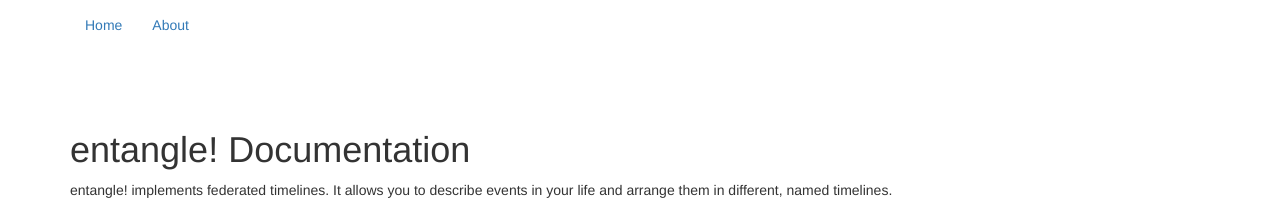
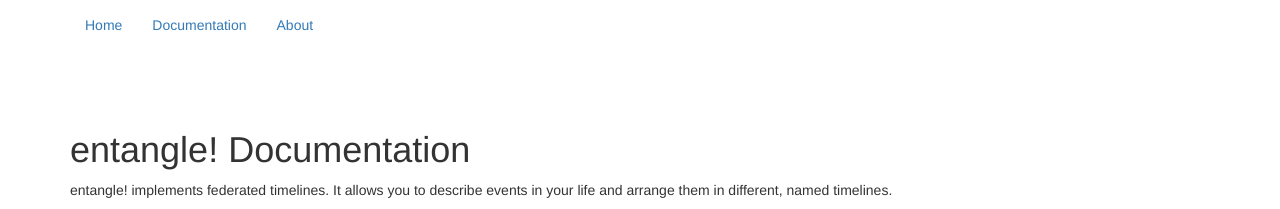
Before and after one commit to oschettler/entangle, a Jekyll site: the page built from index.html, in a window 1280 px wide. Shown: the top 209 px of the page. Built offline with Jekyll 4.4.1, drawn with Linux system fonts in a browser that asks for light colours; nearby versions of some CDN libraries.

Commit message:
save _data/navigation.yml

```diff
--- a/_data/navigation.yml
+++ b/_data/navigation.yml
@@ -1,4 +1,6 @@
 - text: Home
-  url: ./
+  url: https://entangle.de
+- text: Documentation
+  url: /
 - text: About
-  url: ./about.html
+  url: /about.html
```
